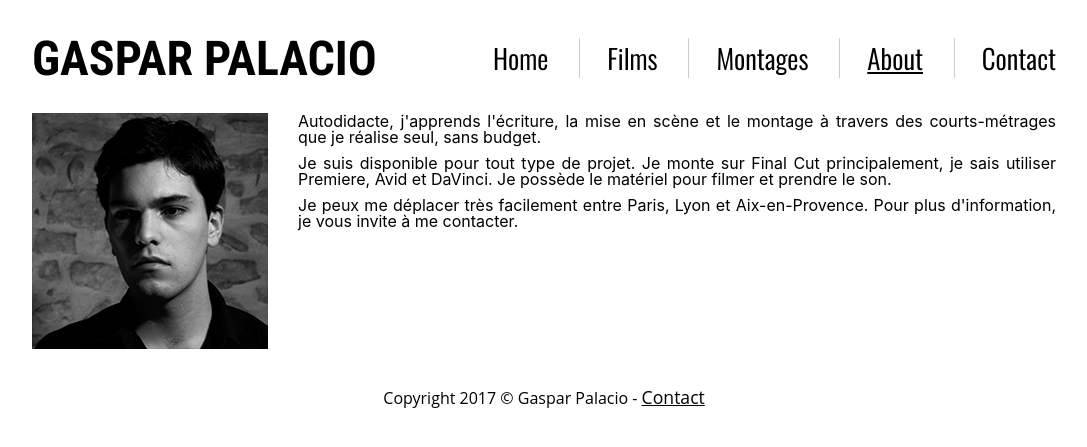
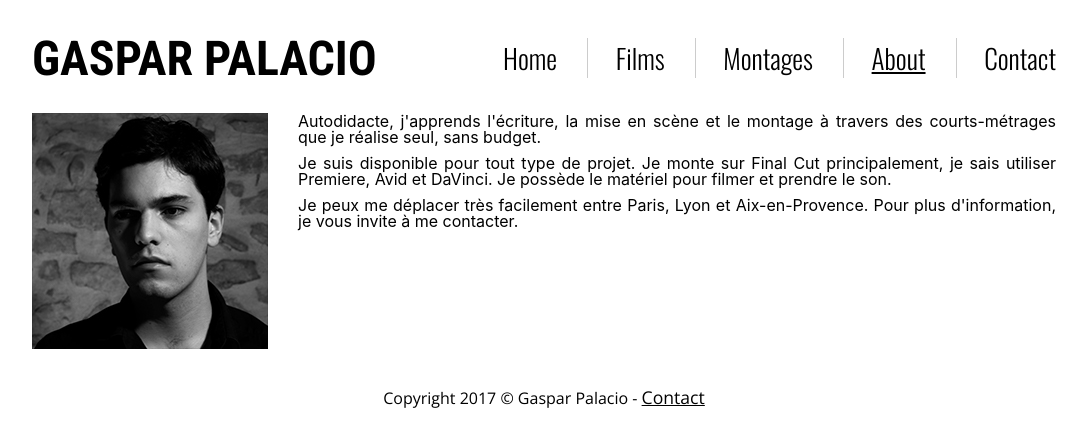
Before and after one commit to Rapsag8/Rapsag8.github.io, a Jekyll site: the page built from pages/about.html, in a window 1280 px wide. Shown: the top 447 px of the page, without its empty margins (96-1183 px from the left). Built offline with Jekyll 4.4.1, drawn with Linux system fonts in a browser that asks for light colours; nearby versions of some CDN libraries.

Commit message:
Update main.html

```diff
--- a/_layouts/main.html
+++ b/_layouts/main.html
@@ -2,7 +2,7 @@
 <html>
   <head>
     <meta charset="utf-8">
-    <link href="https://fonts.googleapis.com/css?family=Open+Sans:100|Oswald:350|Roboto+Condensed:700" rel="stylesheet">
+    <link href="https://fonts.googleapis.com/css?family=Open+Sans|Oswald:300|Roboto+Condensed:700" rel="stylesheet">
     <script src="https://code.jquery.com/jquery-3.2.1.min.js" integrity="sha256-hwg4gsxgFZhOsEEamdOYGBf13FyQuiTwlAQgxVSNgt4=" crossorigin="anonymous"></script>
     <link rel="stylesheet" href="/style.css">
     <title>Gaspar Palacio</title>
```
